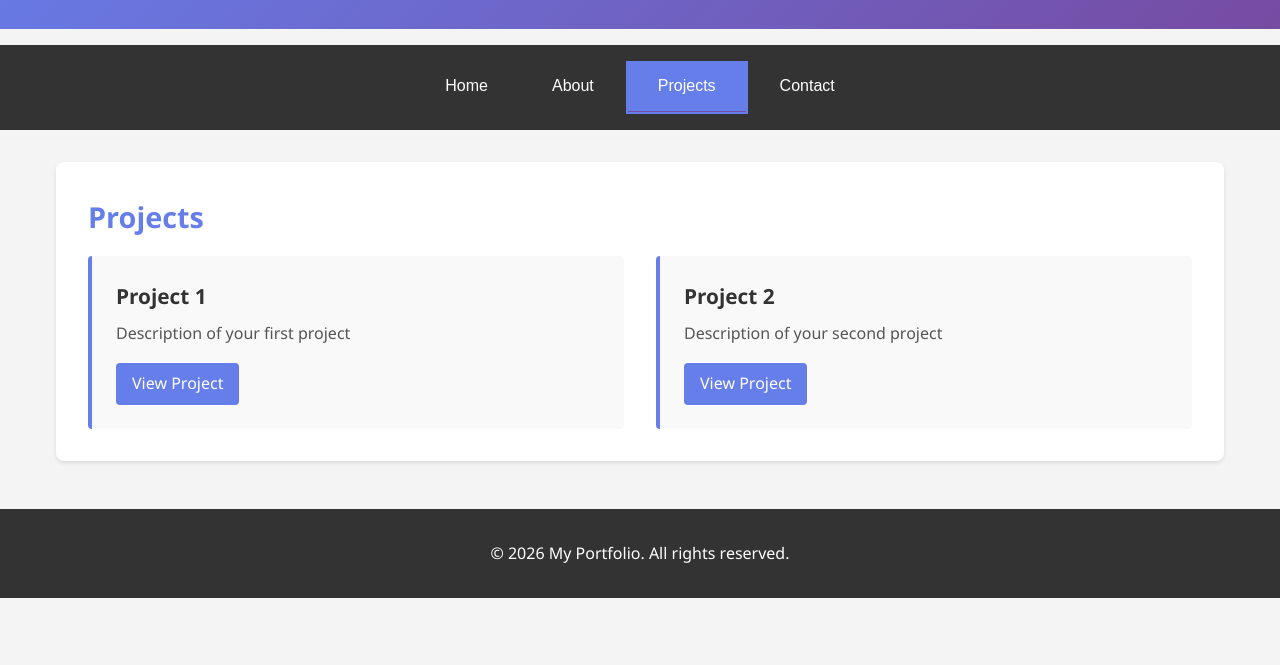
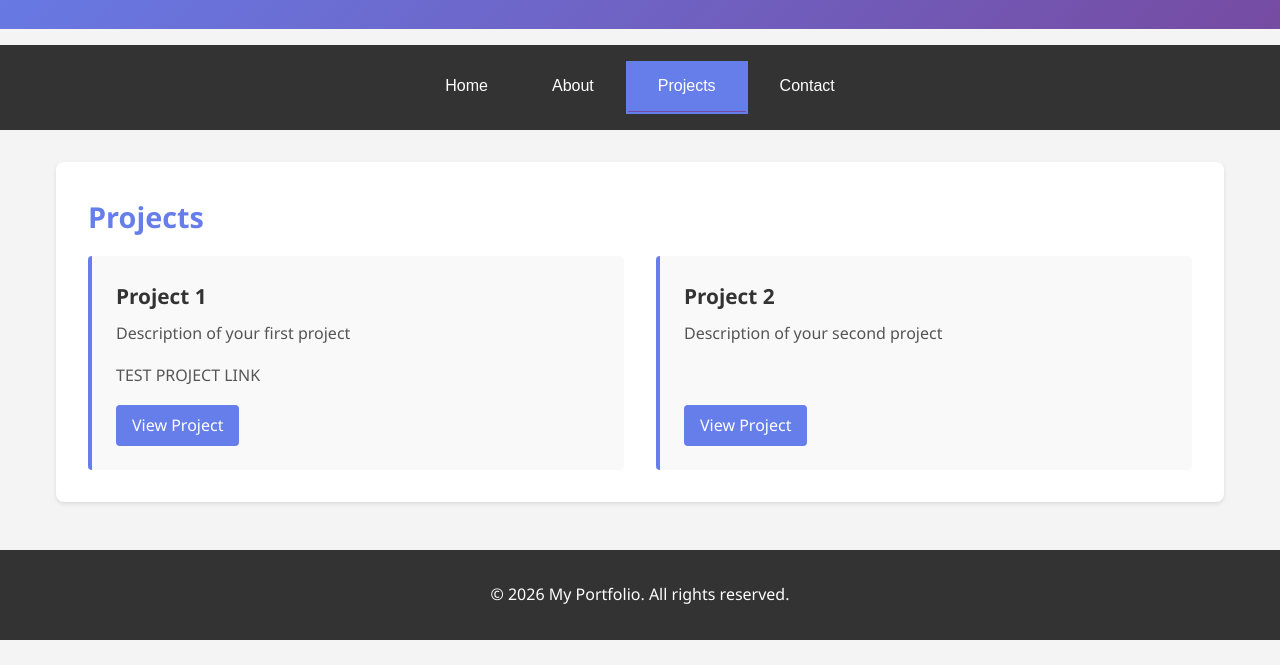
Before and after one commit to iamsubhamsarkar/portfolio, a plain HTML site: page index.html in a window 1280 px wide. Both pictures are taken after a click on the button "Projects". Shown: the part 135-800 px from the top of the page. Drawn offline with Linux system fonts and the light colour scheme.

Commit message:
Modified Project 1 Link with test github project link

```diff
--- a/index.html
+++ b/index.html
@@ -47,7 +47,8 @@
                 <article class="project">
                     <h3>Project 1</h3>
                     <p>Description of your first project</p>
-                    <a href="#" class="project-link">View Project</a>
+                    <p> TEST PROJECT LINK</p>
+                    <a href="https://github.com/iamsubhamsarkar/CourseraWD.github.io" class="project-link" target="_blank" rel="noopener noreferrer">View Project</a>
                 </article>
                 <article class="project">
                     <h3>Project 2</h3>
```
